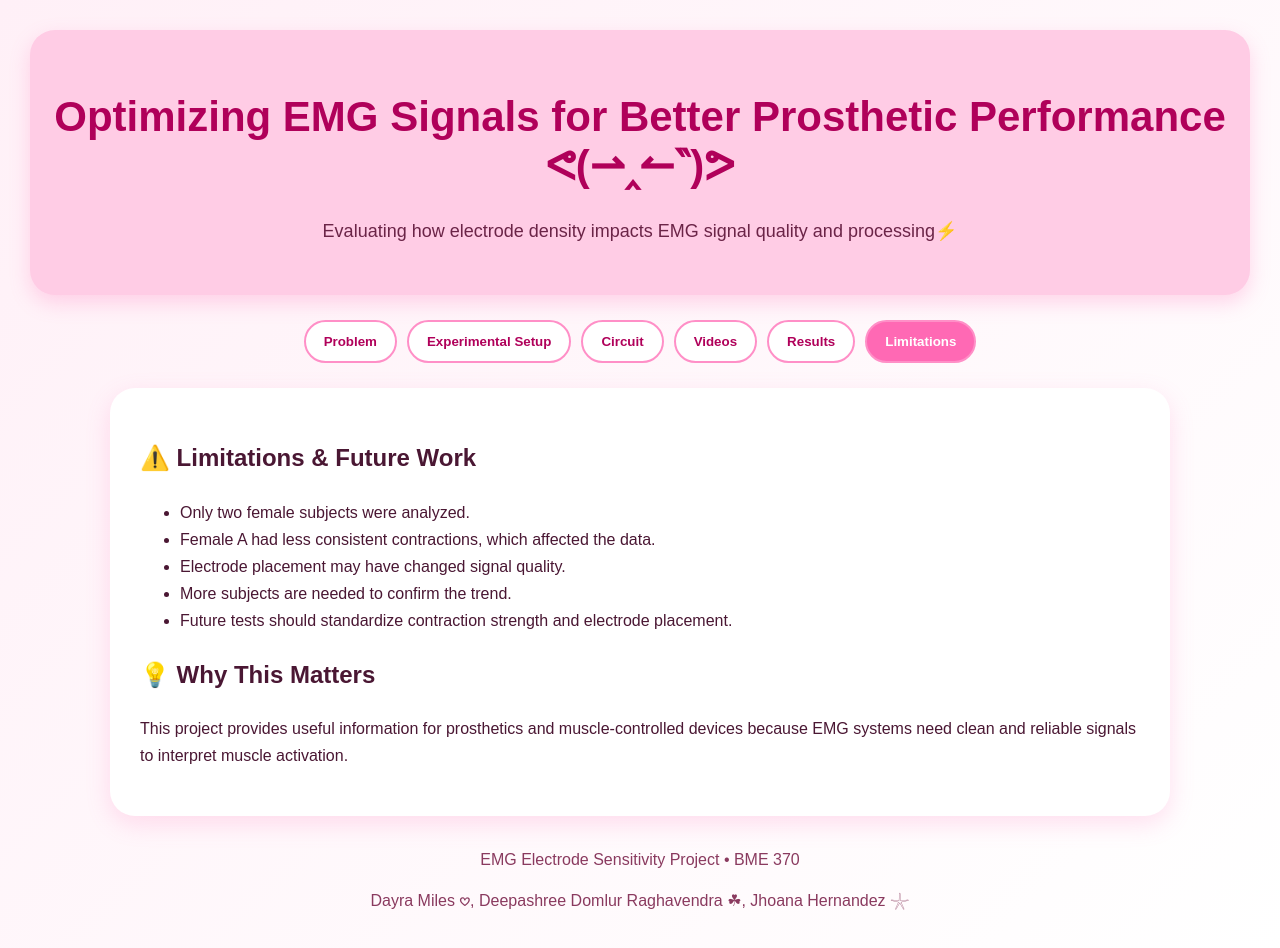
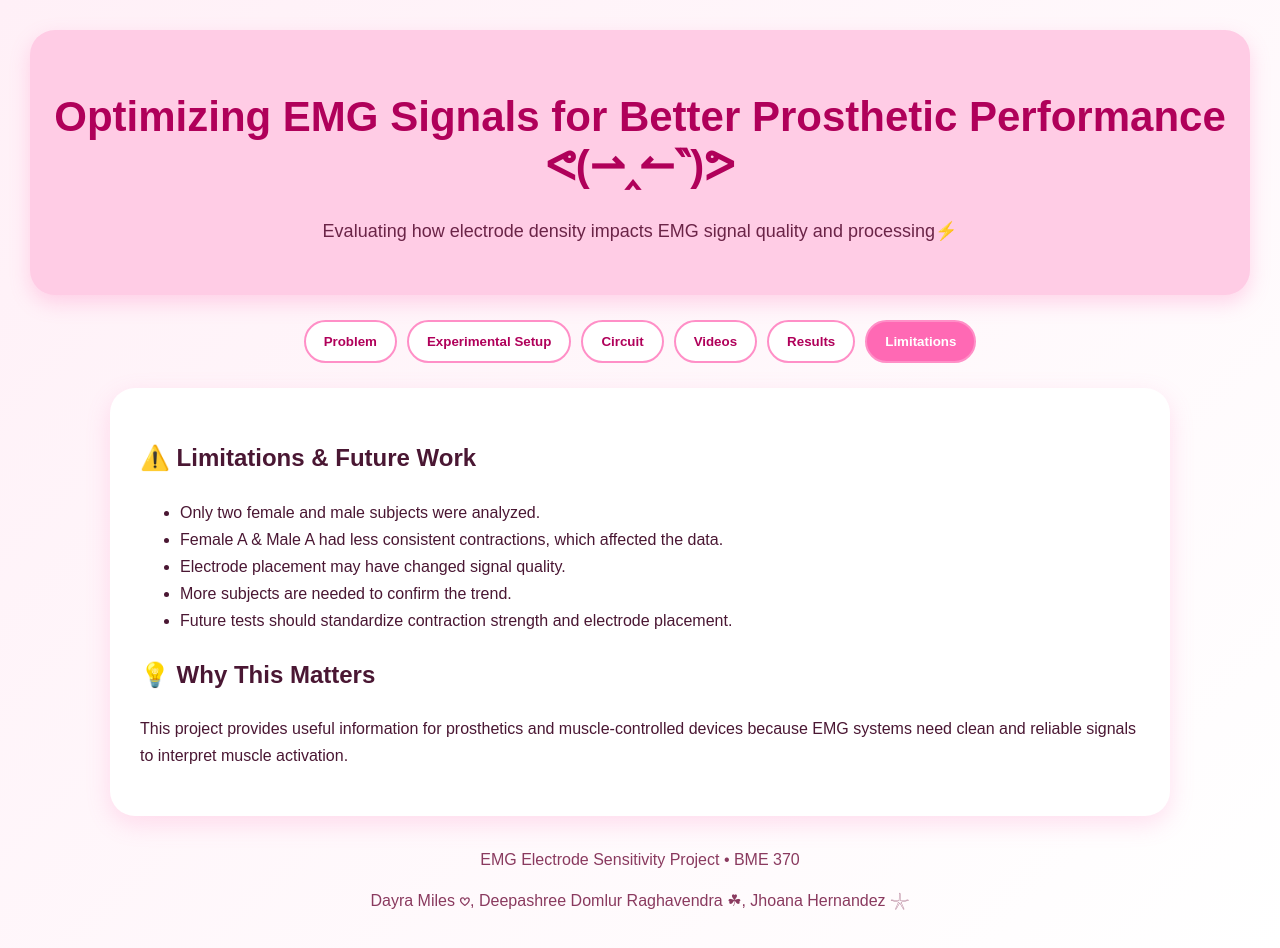
Before and after one commit to jvherna9/EMG-electrode-project, a React (Create React App) app in the folder emg-site/: page / in a window 1280 px wide. Both pictures are taken after a click on the button "Limitations". Shown: the top 948 px of the page. Built offline with nearby package versions, Linux system fonts and the light colour scheme.

Commit message:
Update App.js

```diff
--- a/emg-site/src/App.js
+++ b/emg-site/src/App.js
@@ -175,8 +175,8 @@ function App() {
           <section>
             <h2>⚠️ Limitations & Future Work</h2>
             <ul>
-              <li>Only two female subjects were analyzed.</li>
-              <li>Female A had less consistent contractions, which affected the data.</li>
+              <li>Only two female and male subjects were analyzed.</li>
+              <li>Female A & Male A had less consistent contractions, which affected the data.</li>
               <li>Electrode placement may have changed signal quality.</li>
               <li>More subjects are needed to confirm the trend.</li>
               <li>Future tests should standardize contraction strength and electrode placement.</li>
```
